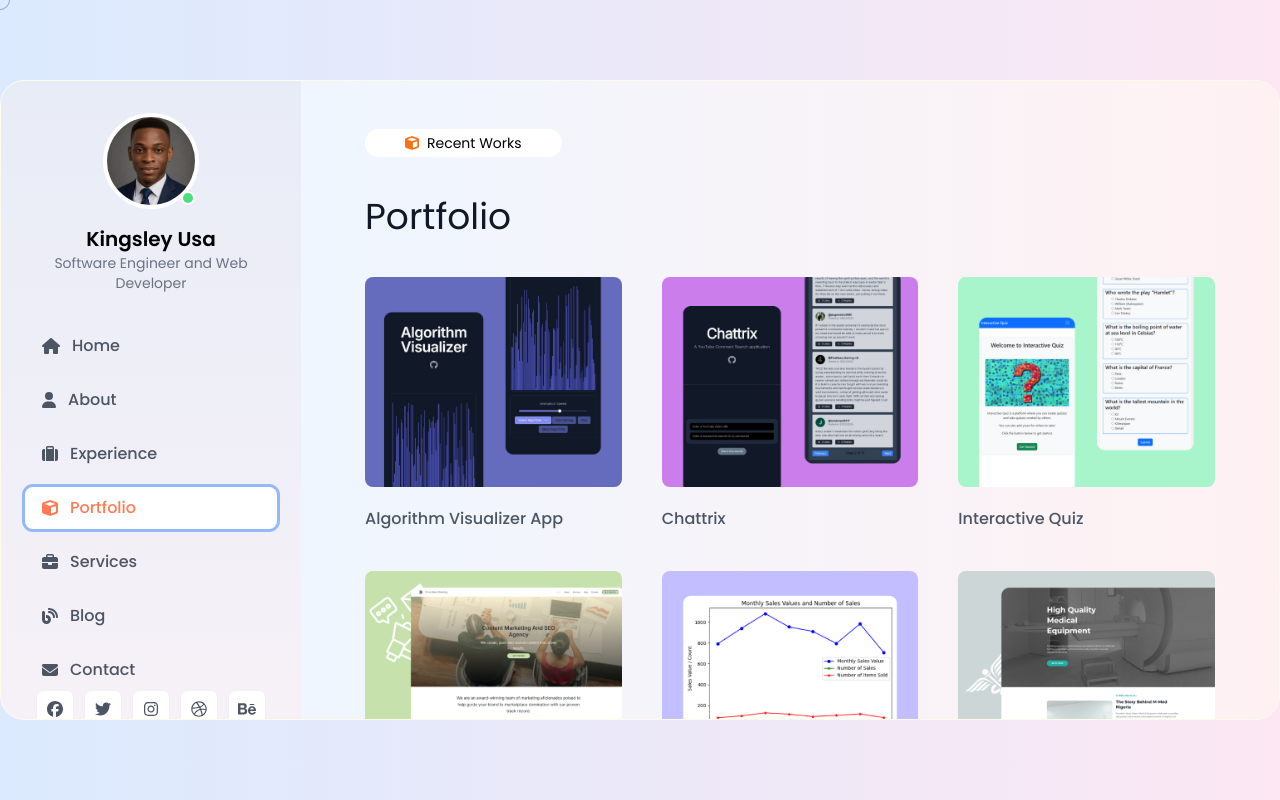
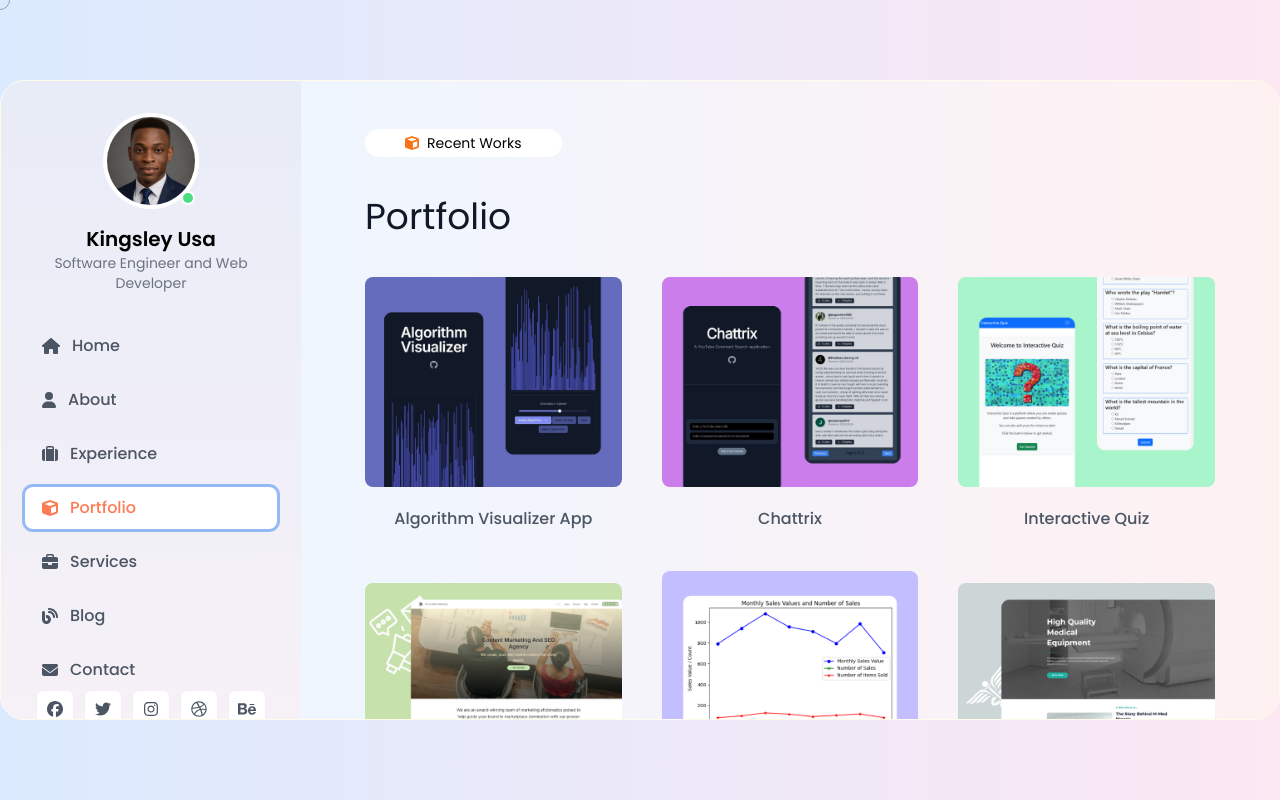
Before and after one commit to TheKingsident/kingsley-portfolio, a React (Vite) app: page / in a window 1280 px wide. Both pictures are taken after a click on the button "Portfolio". Built offline with nearby package versions, Linux system fonts and the light colour scheme.

Commit message:
Add onClick handler to PortfolioItemCard component

```diff
--- a/src/components/PortfolioItem.tsx
+++ b/src/components/PortfolioItem.tsx
@@ -2,11 +2,12 @@
 
 interface Props {
     item: PortfolioItem;
+    onClick: (item: PortfolioItem) => void;
 }
 
-const PortfolioItemCard: React.FC<Props> = ({ item }) => {
+const PortfolioItemCard: React.FC<Props> = ({ item, onClick }) => {
     return (
-        <div>
+        <div onClick={() => onClick(item)} className="flex flex-col items-center justify-center cursor-pointer">
             <div className="w-{490px} rounded-lg overflow-clip">
                 <img
                     src={item.photo}
```
